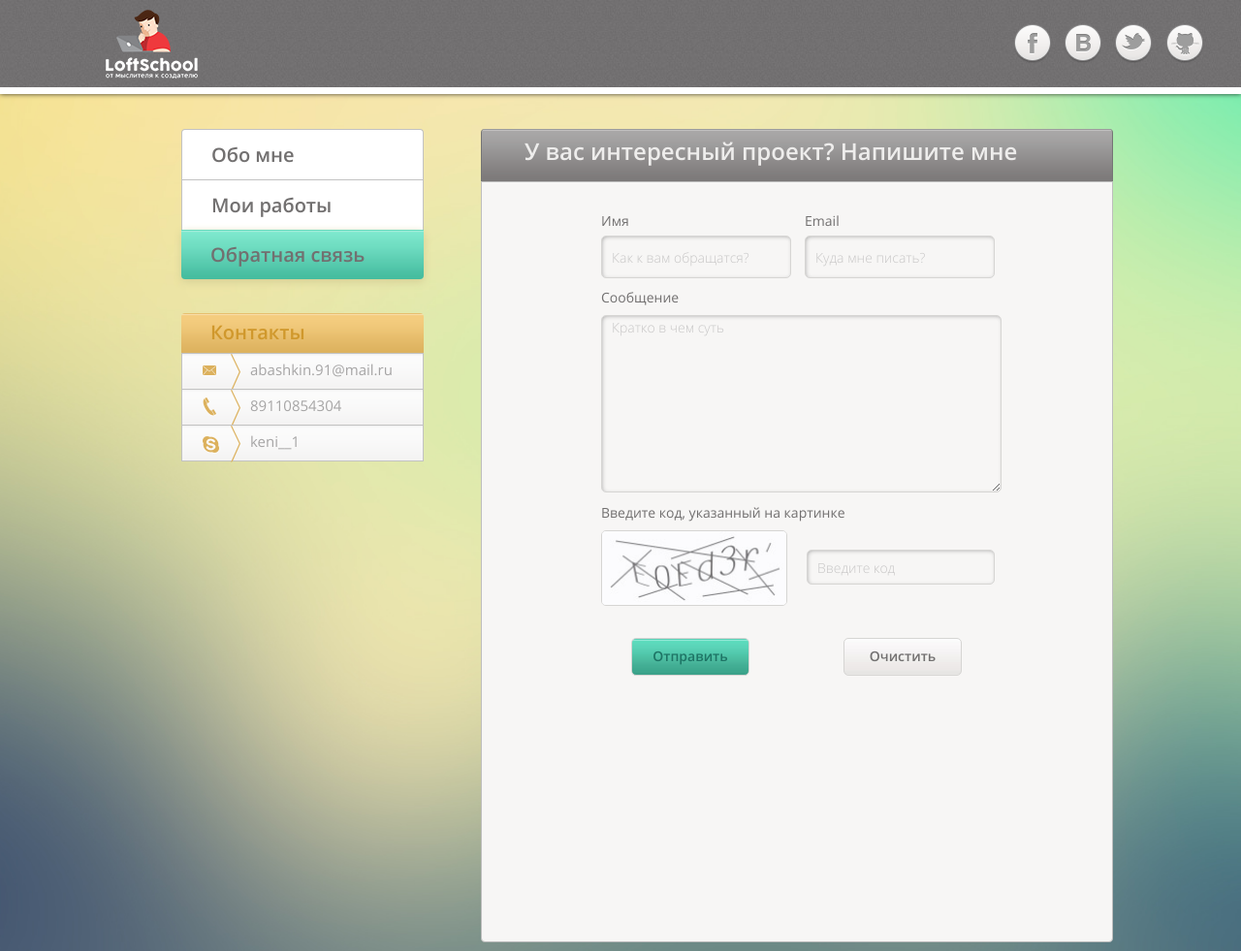
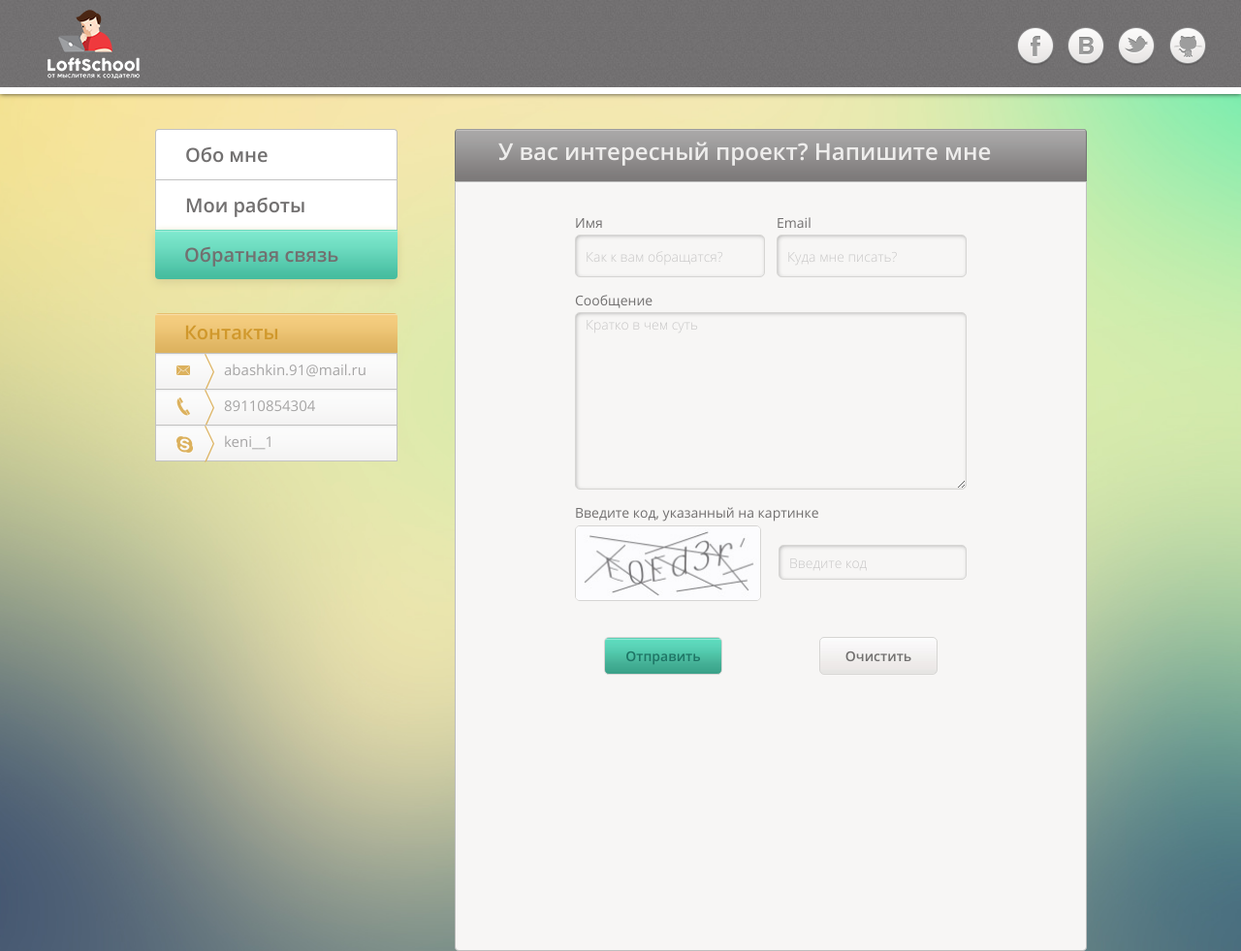
Before and after one commit to abaha91/MySite-adaptation-, a website: page index3.html in a window 1280 px wide. Shown: the top 981 px of the page at 97% size. Drawn offline with nearby package versions, Linux system fonts and the light colour scheme; some packages are replaced by stand-ins of ours; a script that the page names is missing.

Commit message:
Form-rewrite + validation(begin)

```diff
--- a/css/second-page.css
+++ b/css/second-page.css
@@ -36,21 +36,19 @@ background:url(../images/polaroid.png) no-repeat; background-position:48% 35%;po
 -moz-box-shadow: 0px 1px 5px 0px rgba(102,102,102,1);
 box-shadow: 0px 1px 5px 0px rgba(102,102,102,1);display:none;}
 
-.add_project label{font-size: 13px;color:#727070;position:absolute;left:19px;}
-input, textarea{padding-left:12px;left:19px;position:absolute;font-size: 12px;color:#c7c6c6;border-radius:4px;border:2px solid #e0ad9a;outline:none;}
-.project_name{top:45px;height:45px;width:313px;}
-.project_img{top:121px;height:45px;width:313px;}
-.project_url{top:197px;height:45px;width:313px;}
-.textarea_add_project{top:270px;height:115px;width:311px;}
-.project_name_span{top:23px;}
-.project_img_span{top:98px;}
-.project_url_span{top:174px;}
-.project_textarea_span{top:249px;}
-.project_but{padding-right:12px;font-size:14px;width:124px;height:40px;color:#1e7465;background:url(../images/submit_bg.jpg) repeat-x;border-radius:5px;border:1px solid #d6d5d3;position:absolute;top:405px;left:120px;}
+/*.bpopup_form{margin-top:10px;}*/
+.add_project label{font-size: 13px;color:#727070;margin-left:20px;}
+input, textarea{margin:0 auto;display:block;font-size: 12px;color:#c7c6c6;border-radius:4px;border:2px solid #e0ad9a;outline:none;}
+.project_name, .project_url, .project_img{width:313px;padding:11px 10px;}
+.textarea_add_project{width:311px;height:123px;padding:11px 10px;}
+.project_but{margin-top:15px;padding-right:12px;font-size:14px;width:124px;height:40px;color:#1e7465;background:url(../images/submit_bg.jpg) repeat-x;border-radius:5px;border:1px solid #d6d5d3;}
 .project_but:hover{background:url(../images/green_bg_hover_but.png) repeat-x;}
-.cloud_but{position:absolute;top:121px;right:16px;height:54px;}
-.url_link{display:block;}
-
+.bpopup-img-box{position:relative;}
+.cloud_but{height:45px;}
+.url_link{display:block;position: absolute;right:13px;top:27px;}
+.bpopup_form div{position:relative;}
+.tooltip{display:none;position:absolute;font-size:12px;font-family: "OpenSansSemibold"; color:#9a4e32; background:url(../images/tooltip_bg.png) repeat-x; border-radius:7px;height:22px; border:1px solid #d58063;padding:5px 10px 0 5px;top:50%;left:-150px;}
+.tooltip:after{ content: "";display: block;width: 17px;height: 17px;background: url(../images/romb.png) 100%;position: absolute;top: 5px;right: -7px;}
 /*Общие стили для формы*/
 ::-webkit-input-placeholder {
 	font: 14px 'OpenSansLight', 'Arial', sans-serif;
--- a/css/style.css
+++ b/css/style.css
@@ -1,4 +1,4 @@
-html,body{font-size:20px; font-family: "OpenSansSemiBold";height:100%;background: url(../images/background.png) no-repeat center center fixed;
+html,body{font-size:20px; font-family: "OpenSansSemibold";height:100%;background: url(../images/background.png) no-repeat center center fixed;
  -webkit-background-size: cover;
 -moz-background-size: cover;
 -o-background-size: cover;
@@ -11,17 +11,17 @@ box-shadow: 0px 0px 5px 0px rgba(0,0,0,0.75);}
 .clearfix:before, .clearfix:after {content: " "; display: table;}
 .clearfix:after {clear: both;}
 
-.head{margin:0 auto;position: relative;}
-.logo{width:120px;height:90px;float:left;margin-left:109px;}
+.head{margin:0 auto;position: relative;width:1200px;}
+.logo{width:120px;height:90px;float:left;margin-left:9px;}
 .logo img{margin-top:10px;}
-.content{width:906px;margin:0 auto;margin-top:36px;}
+.content{width:960px;margin:0 auto;margin-top:36px;}
 .left-content{width:250px;height:100%;}
 
 
 
 /*Социалки*/
-.soc-nets{width:262px;float:right;height:90px;float:right;padding-top:5px;position:relative;}
-.nets{padding:0;position:absolute;bottom:25px;margin:0 0 0 26px;}
+.soc-nets{width:200px;float:right;height:90px;float:right;padding-top:5px;position:relative;margin-right:-7px;}
+.nets{padding:0;}
 .net{display:inline-block;margin-right:5px;}
 .net:last-child{margin-right:0px;}
 
@@ -30,9 +30,9 @@ box-shadow: 0px 0px 5px 0px rgba(0,0,0,0.75);}
 
 /*Навигация слева*/
 .main-m{padding:0;margin:0;border-radius:4px;}
-.main-m-li{display:block;min-height:23px;background:url(../images/white.png); background-size:cover;border:1px solid #c2c2c2;border-bottom:0;padding:14px 0 14px 30px;}
+.main-m-li{display:block;min-height:23px;background:url(../images/white.png); background-size:cover;border:1px solid #c2c2c2;border-bottom:0;padding:14px 15px 14px 30px;}
 .main-m-li:last-child{border-bottom:1px solid #c2c2c2;}
-.active{display:block;min-height:23px;background:url(../images/green.png);background-size:cover;padding:14px 0 14px 30px;}
+.active{display:block;min-height:23px;background:url(../images/green.png);background-size:cover;padding:14px 15px 14px 30px;}
 .main-m-li:hover{display:block;background:url(../images/grey.png);background-size:cover;}
 .main-m li:first-child{border-radius:4px 4px 0 0;}
 .main-m li:last-child{border-radius:0 0 4px 4px;-webkit-box-shadow: 0px 3px 8px 0px rgba(213,207,150,1);
--- a/css/third-page.css
+++ b/css/third-page.css
@@ -1,20 +1,31 @@
 /*Страница3 форма*/
 .form{width:404px; margin:0 auto;position:relative;height:733px;}
-.form input,.form label,.form img,textarea{position:absolute;font-size:14px;outline:none;}
-.name, .email, .capcha-input{}
-.form-name-span{top:7px;left:0px;font-family:"OpenSansRegular";color:#727070;}
-.form-email-span{top:7px;left:210px;font-family:"OpenSansRegular";color:#727070;}
-.name{color:#c7c6c6;font-family:"OpenSansLight";width:182px;border-radius:5px;height:40px;border:1px solid #d6d5d3;top:30px;background-color:inherit;padding-left:10px;}
-.email{color:#c7c6c6;font-family:"OpenSansLight";width:182px;border-radius:5px;height:40px;border:1px solid #d6d5d3;top:30px;left:210px;background-color:inherit;padding-left:10px;}
-.form-message-span{top:86px;font-family:"OpenSansRegular";color:#727070;}
-.textarea{color:#c7c6c6;font-family:"OpenSansLight";top:112px;width:399px;height:177px;background-color:inherit;border-radius:5px;border:1px solid #d6d5d3;padding-left:10px;}
-.form-capcha-span{top:308px;font-family:"OpenSansRegular";color:#727070;}
-.capcha{width:190px;top:334px;border-radius:5px;border:1px solid #d6d5d3;}
-.submit{top:445px;left:31px;width:122px;height:39px;color:#1e7465;background:url(../images/submit_bg.jpg) repeat-x;border-radius:5px;border:1px solid #d6d5d3;}
+.form input,.form label,.form img,textarea{font-size:14px;outline:none;display:block;}
+label{margin-bottom:4px;}
+.name-email{height:70px;margin-top:9px;}
+.form-name-box{float:left;}
+.form-email-box{float:right;}
+.textarea-box{margin-top:10px;}
+.capcha-box{height:100px;margin-top:16px;}
+.capcha-label{margin-bottom:5px;}
+.capcha-img{float:left;}
+.capcha-input-box{float:right;}
+.buttons{margin-top:36px;height:50px;}
+.button-submit-box{float:left;}
+.button-clear-box{float:right;}
+.form-name-span{font-family:"OpenSansRegular";color:#727070;}
+.form-email-span{font-family:"OpenSansRegular";color:#727070;}
+.name{color:#c7c6c6;font-family:"OpenSansLight";width:182px;border-radius:5px;height:40px;border:1px solid #d6d5d3;background-color:inherit;padding-left:10px;}
+.email{color:#c7c6c6;font-family:"OpenSansLight";width:182px;border-radius:5px;height:40px;border:1px solid #d6d5d3;background-color:inherit;padding-left:10px;}
+.form-message-span{font-family:"OpenSansRegular";color:#727070;}
+.textarea{color:#c7c6c6;font-family:"OpenSansLight";width:390px;height:177px;background-color:inherit;border-radius:5px;border:1px solid #d6d5d3;padding-left:10px;}
+.form-capcha-span{font-family:"OpenSansRegular";color:#727070;}
+.capcha{width:190px;border-radius:5px;border:1px solid #d6d5d3;}
+.submit{margin-left:30px;width:122px;height:39px;color:#1e7465;background:url(../images/submit_bg.jpg) repeat-x;border-radius:5px;border:1px solid #d6d5d3;}
 .submit:hover{background:url(../images/green_bg_hover_but.png) repeat-x;}
-.clear{text-align:center;top:445px;left:250px;width:122px;height:39px;color:#727070;border-radius: 5px;background:inherit;border:1px solid #d6d5d3;font-family: "OpenSansSemiBold";background:url(../images/clear-bg.jpg) repeat-x;}
+.clear{margin-right:30px;text-align:center;width:122px;height:39px;color:#727070;border-radius: 5px;background:inherit;border:1px solid #d6d5d3;font-family: "OpenSansSemiBold";background:url(../images/clear-bg.jpg) repeat-x;}
 .clear:hover{background:url(../images/clear-bg-hover.jpg) repeat-x;}
-.capcha-input{color:#c7c6c6;font-family:"OpenSansLight";padding-left:10px;width:180px;height:32px;border-radius:5px;top:354px;left:212px;background: inherit;border:1px solid #d6d5d3;}
+.capcha-input{margin-top:20px;color:#c7c6c6;font-family:"OpenSansLight";padding-left:10px;width:180px;height:32px;border-radius:5px;background: inherit;border:1px solid #d6d5d3;}
 .capcha-input, .name, .email, .textarea{-webkit-box-shadow: inset 1px 1px 5px -2px rgba(136,136,136,1);
 -moz-box-shadow: inset 1px 1px 5px -2px rgba(136,136,136,1);
 box-shadow: inset 1px 1px 5px -2px rgba(136,136,136,1);}
--- a/index3.html
+++ b/index3.html
@@ -73,18 +73,50 @@
 
                 <div class="form">
                     <form action="">
-                        <input type="text" class="name" placeholder="Как к вам обращатся?">
-                        <div><input type="text" class="email" placeholder="Куда мне писать?"></div>
 
-                        <textarea name="" id="" cols="30" rows="10" class="textarea" class="message" placeholder="Кратко в чем суть"></textarea>
-                        <input type="text" class="capcha-input" placeholder="Введите код">
+                     <div class="name-email">
+                        <div class="form-name-box">
+                        <label class="form-name-span" for="name-input">Имя</label>
+                        <input type="text" class="name" placeholder="Как к вам обращатся?" id="name-input">
+                        </div>
+
+                        <div class="form-email-box">
+                        <label class="form-email-span" for="email-input">Email</label>
+                        <input type="text" class="email" placeholder="Куда мне писать?" id="email-input">
+                        </div>
+                        </div>
+
+                        <div class="textarea-box">
+                        <label class="form-message-span" for="message-input">Сообщение</label>
+                        <textarea class="textarea" class="message" placeholder="Кратко в чем суть" id="message-input"></textarea>
+                        </div>
+
+
+                        <div class="capcha-box">
+                        <div class="capcha-label">
+                        <label class="form-capcha-span" for="capcha-input">Введите код, указанный на картинке</label></div>
+                        <div class="capcha-img">
+                        <img src="images/capcha.jpg" alt="capcha" class="capcha" />
+                        </div>
+
+
+                        <div class="capcha-input-box">
+                        <input type="text" class="capcha-input" placeholder="Введите код" id="capcha-input"></div>
+                        </div>
+
+                        <div class="buttons">
+                        <div class="button-submit-box">
                         <input type="submit" class="submit" value="Отправить"/>
+                        </div>
+                        <div class="button-clear-box">
                         <input type="reset" value="Очистить" class="clear" />
-                        <label class="form-name-span">Имя</label>
-                        <label class="form-email-span">Email</label>
-                        <label class="form-message-span">Сообщение</label>
-                        <label class="form-capcha-span">Введите код, указанный на картинке</label>
-                        <img src="images/capcha.jpg" alt="capcha" class="capcha" />
+                        </div>
+                        </div>
+
+
+
+
+
                     </form>
                 </div>
 
```
Also changed, not shown: index2.html (+34 -10 lines), js/main.js (+23 -11 lines), images/romb.png (added), images/tooltip_bg.png (added), 2 other files.
